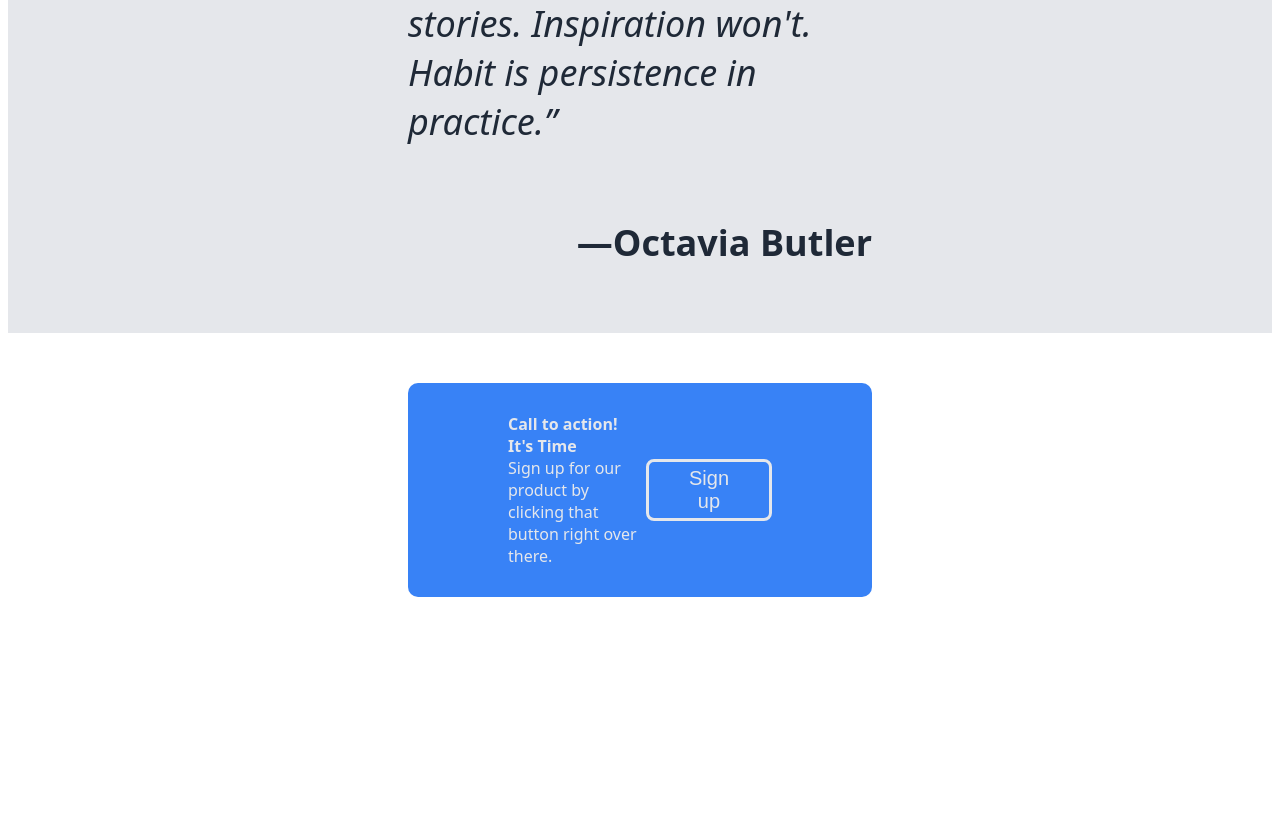
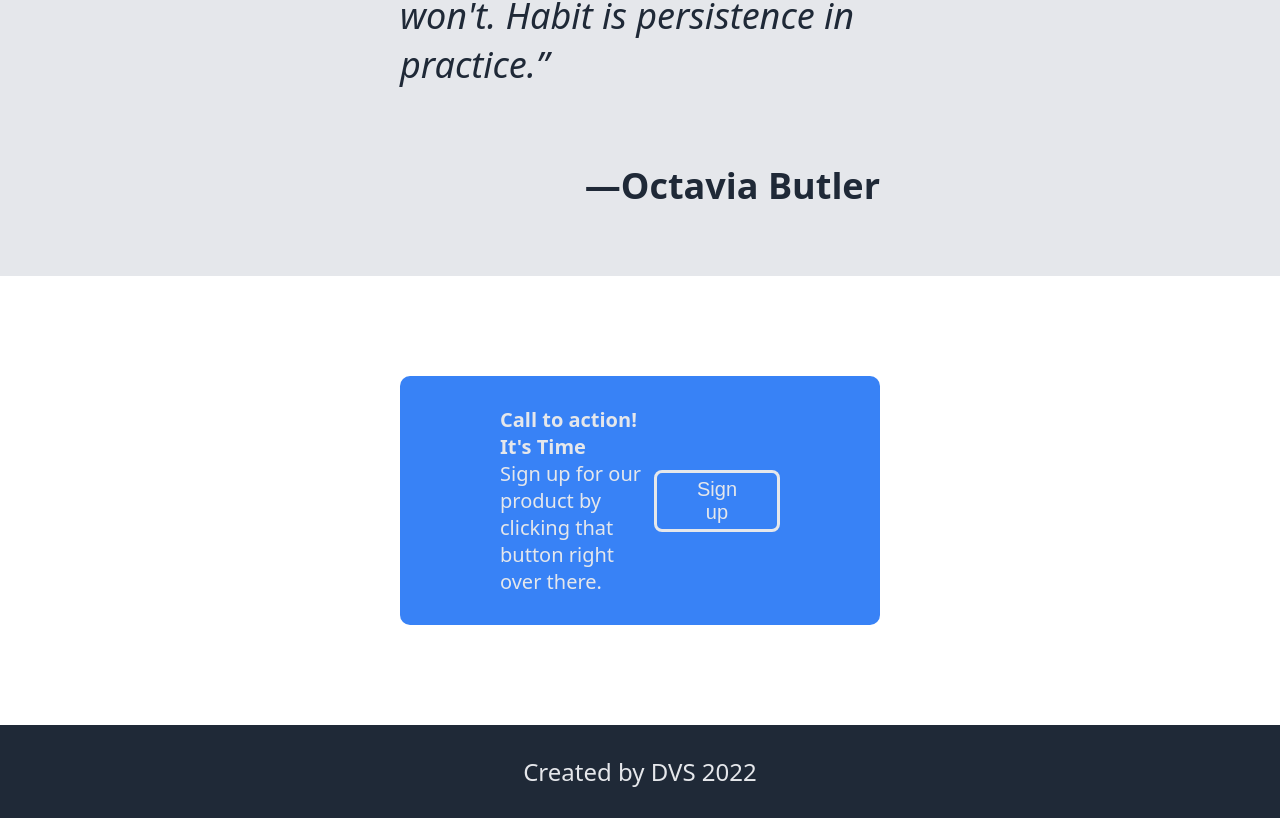
Before and after one commit to D-cell277/Landing-page, a plain HTML site: page index.html in a window 1280 px wide. Shown: the part 1560-2378 px from the top of the page. Before the commit the page ends 2215 px from the top, so only its background shows below. Drawn offline with Linux system fonts and the light colour scheme.

Commit message:
Add footer.

```diff
--- a/index.html
+++ b/index.html
@@ -63,5 +63,8 @@
             </div>
         </div>
     </div>
+    <div class="footer">
+        Created by DVS 2022
+    </div>
 </body>
 </html>
--- a/style.css
+++ b/style.css
@@ -1,5 +1,18 @@
 body {
+    padding: 0;
+    margin: 0;
     font-family: system-ui, -apple-system, BlinkMacSystemFont, 'Segoe UI', Roboto, Oxygen, Ubuntu, Cantarell, 'Open Sans', 'Helvetica Neue', sans-serif;
+}
+ul {
+    display: flex;
+    margin: 0;
+    padding: 0;
+    gap: 16px;
+}
+a {
+    text-decoration: none;
+    color: #e5e7eb;
+    font-size: 18px;
 }
 .header {
     display: flex;
@@ -93,7 +106,7 @@ body {
     align-items: flex-end;
 }
 .forth-section {
-    padding: 50px 400px;
+    padding: 100px 400px;
 }
 .box p {
     padding: 0;
@@ -101,6 +114,7 @@ body {
 }
 .box {
     display: flex;
+    font-size: 20px;
     align-items: center;
     background-color: #3882f6;
     color: #e5e7eb;
@@ -117,14 +131,10 @@ body {
     border-radius: 8px;
     padding: 5px 40px;
 }
-ul {
-    display: flex;
-    margin: 0;
-    padding: 0;
-    gap: 16px;
+.footer {
+    background-color: #1f2937;
+    color: #e5e7eb;
+    text-align: center;
+    padding: 30px 60px;
+    font-size: 24px;
 }
-a {
-    text-decoration: none;
-    color: #e5e7eb;
-    font-size: 18px;
-}
```
